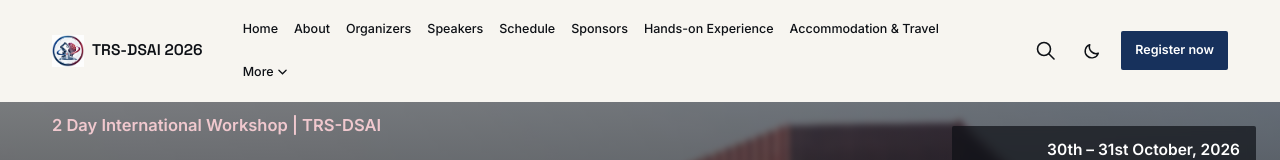
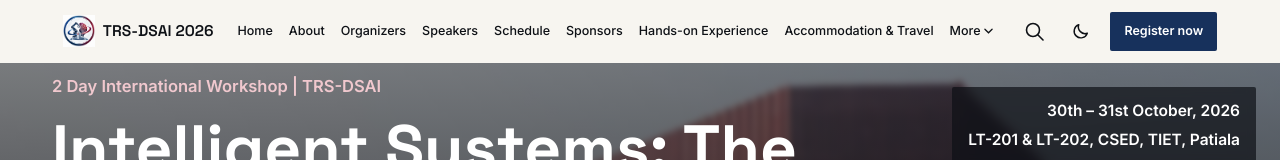
Before and after one commit to trs-tiet/TRS-DSAI-TIET, a Next.js app: page / in a window 1280 px wide. Shown: the top 160 px of the page. Built offline with nearby package versions, Linux system fonts and the light colour scheme.

Commit message:
Update Navbar.tsx

```diff
--- a/components/Navbar.tsx
+++ b/components/Navbar.tsx
@@ -100,13 +100,13 @@ export default function Navbar() {
         scrolled ? "bg-paper/95 backdrop-blur shadow-sm" : "bg-paper"
       }`}
     >
-      <div className="wrap flex items-center justify-between xl:justify-center gap-3 xl:gap-10 py-4">
+      <div className="wrap flex flex-wrap items-center justify-between xl:justify-center gap-3 xl:gap-6 py-3">
         <Link href="/" className="flex items-center gap-2 text-[15.5px] font-semibold font-display shrink-0">
           <Image src="/images/logos/trs-dsai-logo.png" alt={site.eventName} width={32} height={32} className="shrink-0" />
           {site.eventName}
         </Link>
 
-        <nav className="hidden xl:flex items-center gap-4 text-[12.5px] font-medium flex-wrap">
+        <nav className="hidden xl:flex items-center justify-center gap-4 text-[12.5px] font-medium flex-wrap max-w-full min-w-0">
           {flatLinks.map((l) => (
             <Link key={l.href} href={l.href} className="relative group py-1 whitespace-nowrap">
               {l.label}
@@ -116,7 +116,7 @@ export default function Navbar() {
           <HoverDropdown label="More" items={moreChildren} />
         </nav>
 
-        <div className="hidden xl:flex items-center gap-3 shrink-0">
+        <div className="hidden xl:flex items-center justify-center gap-3 flex-wrap max-w-full">
           {scrolled && (
             <div className="text-[11px] text-steel font-medium mr-1 whitespace-nowrap">
               <Countdown compact />
```
